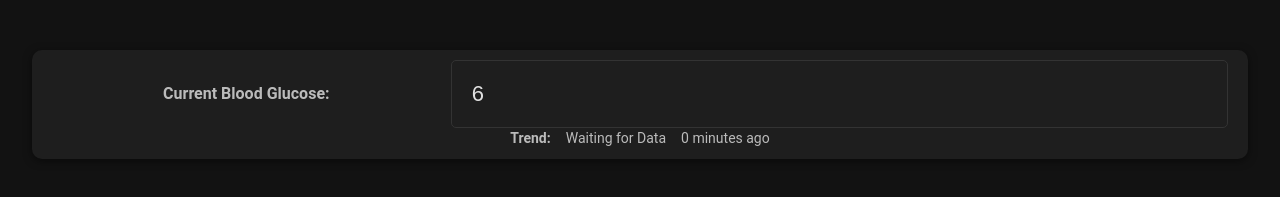
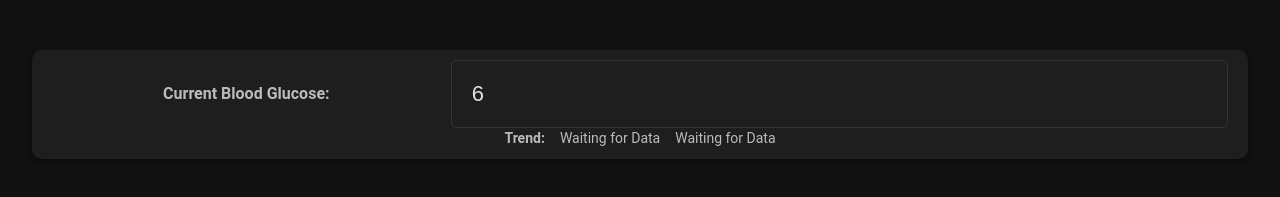
Before and after one commit to leonjoyce88/BolusCalc, a React (Vite) app: page / in a window 1280 px wide. Shown: the part 112-309 px from the top of the page. Built offline with nearby package versions, Linux system fonts and the light colour scheme; no server answers.

Commit message:
minutes ago now syncs and updates dynamically

```diff
--- a/src/App.jsx
+++ b/src/App.jsx
@@ -9,7 +9,7 @@ const MinutesInMs = 60000
 const DexcomReadingInterval = 5 * MinutesInMs
 
 function App() {
-    const [reading, setReading] = useState({ mmol: 6, timestamp: new Date() })
+    const [reading, setReading] = useState({ mmol: 6 })
     const [formData, setFormData] = useState({ ratio: 30, factor: 6, target: 6, carbs: 0 })
 
     const handleFormChange = (field) => (e) => {
@@ -19,6 +19,7 @@ function App() {
             [field]: value === "" ? "" : parseFloat(value),
         }))
     }
+
     const bolus = () => {
         let correction = (reading.mmol - formData.target) / formData.factor
         let meal = formData.carbs / formData.ratio
@@ -31,6 +32,7 @@ function App() {
         }
 
     }
+
     const timeoutRef = useRef(null)
     const intervalRef = useRef(null)
 
@@ -80,9 +82,7 @@ function App() {
     return (
         <>
             <TopInfo reading={reading} setReading={setReading} />
-            <Inputs
-                formData={formData} handleFormChange={handleFormChange}
-            />
+            <Inputs formData={formData} handleFormChange={handleFormChange} />
             <Bolus bolus={bolus} />
         </>
     );
--- a/src/components/TopInfo.jsx
+++ b/src/components/TopInfo.jsx
@@ -1,6 +1,34 @@
+import { useEffect, useState } from "react";
+
 const MinutesInMs = 60000
 const TopInfo = ({ reading, setReading }) => {
-    const minutesFromReading = Math.trunc((Date.now() - reading.timestamp) / MinutesInMs)
+    const [minAgo, setMinAgo] = useState(0);
+
+    useEffect(() => {
+        if (!reading.timestamp) return
+
+        const update = () => {
+            const minutesFromReading = Math.trunc((Date.now() - reading.timestamp) / MinutesInMs)
+            setMinAgo(minutesFromReading)
+        }
+
+        update();//update on new reading
+
+        const timeToNextMinute = 60000 + (reading.timestamp - Date.now()) % 60000;
+
+        //set initial timeout to sync with readings
+        const timeoutId = setTimeout(() => {
+            update();
+
+            const intervalId = setInterval(update, 60000); //set future updates every minute from first
+
+            return () => clearInterval(intervalId)
+        }, timeToNextMinute)
+
+        return () => clearTimeout(timeoutId)
+
+    }, [reading])
+
     return (
         <div className="top-info">
             <div className="form-row">
@@ -11,7 +39,7 @@ const TopInfo = ({ reading, setReading }) => {
             <div className="trend-time-row">
                 <span className="trend-label">Trend:</span>
                 <span>{reading.trend ? reading.trend : "Waiting for Data"}</span>
-                <span>{reading.timestamp ? minutesFromReading + (minutesFromReading == 1 ? " minute " : " minutes ") + "ago" : 'Waiting for Data'}</span>
+                <span>{reading.timestamp ? minAgo + (" minute" + (minAgo == 1 ? "" : "s") + " ago") : 'Waiting for Data'}</span>
             </div>
         </div>)
 };
```
